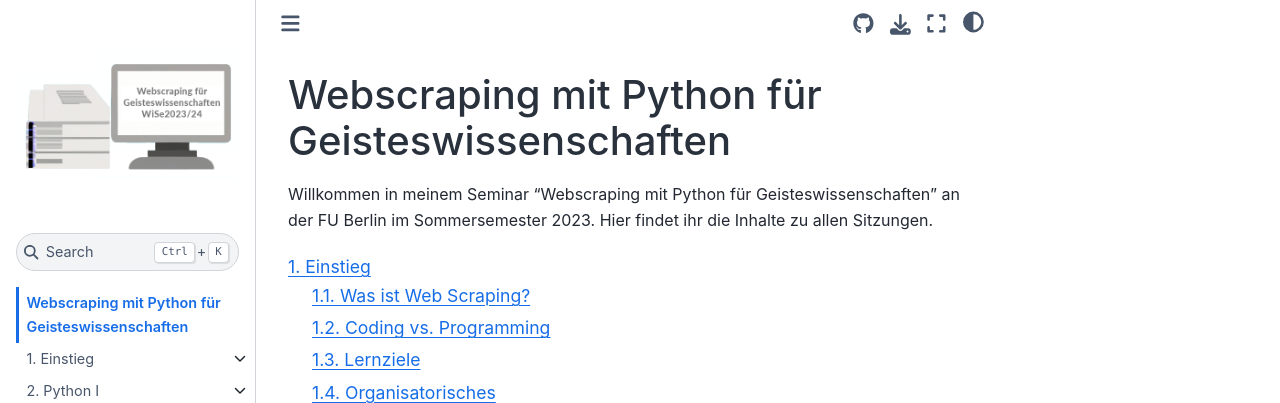
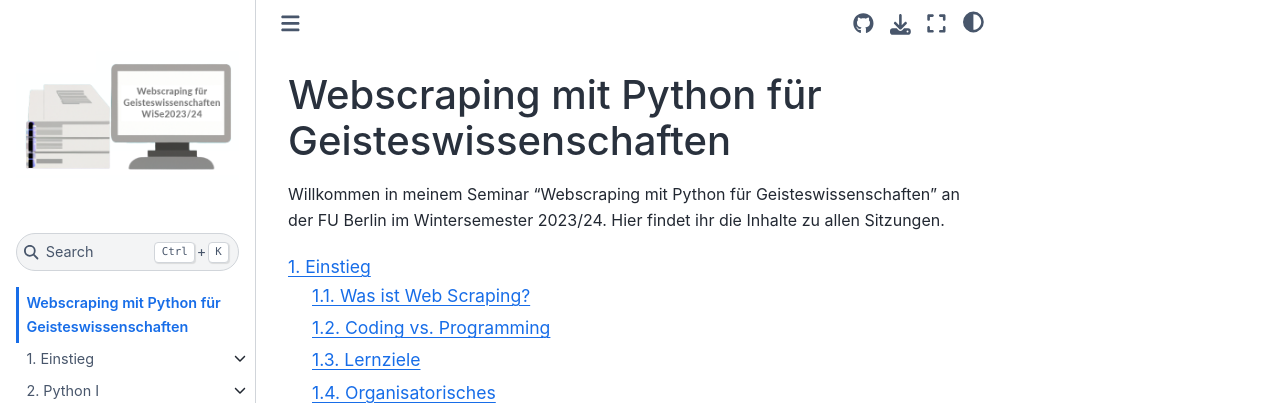
Before and after one commit to lipogg/webscraping-mit-python, a Jupyter Book: the page built from intro.md, in a window 1280 px wide. Shown: the top 403 px of the page. Built offline with Jupyter Book 1.0.4 settings and Sphinx 7.4.7 and the Sphinx Book theme 1.1.4, drawn with Linux system fonts in a browser that asks for light colours; pages that are not in the unit, such as notebooks, are missing from menus; comment, search, counter and statistics services are not loaded.

Commit message:
update intro.md

````diff
--- a/intro.md
+++ b/intro.md
@@ -1,6 +1,6 @@
 # Webscraping mit Python für Geisteswissenschaften
 
-Willkommen in meinem Seminar "Webscraping mit Python für Geisteswissenschaften" an der FU Berlin im Sommersemester 2023. Hier findet ihr die Inhalte zu allen Sitzungen.
+Willkommen in meinem Seminar "Webscraping mit Python für Geisteswissenschaften" an der FU Berlin im Wintersemester 2023/24. Hier findet ihr die Inhalte zu allen Sitzungen.
 
 
 ```{tableofcontents}
````
